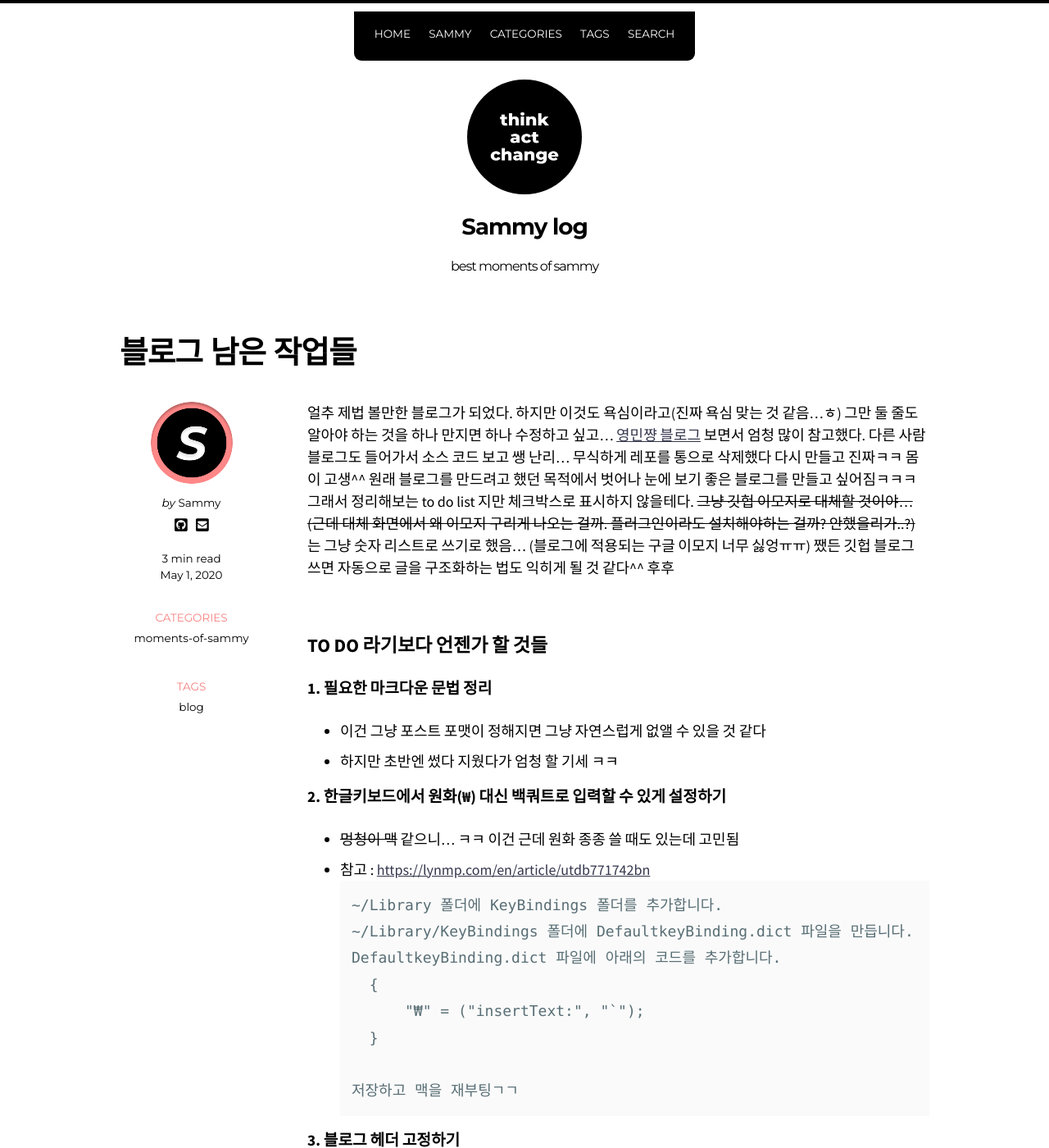
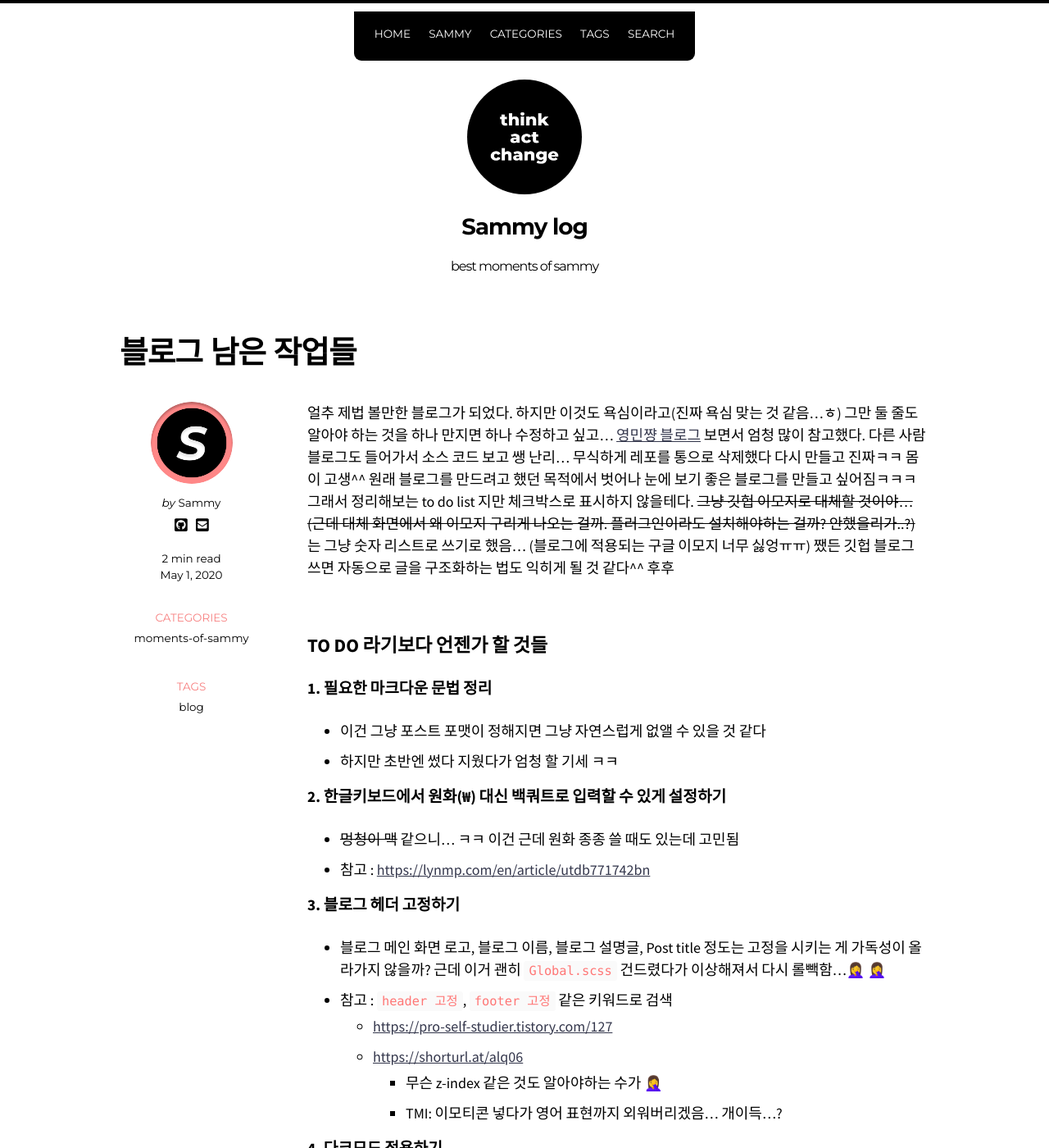
Before and after one commit to ssammykim/ssammykim.github.io, a Jekyll site: the page built from _posts/2020-05-01-to-do-list.md, in a window 1280 px wide and 1400 px high. Shown: the whole window at 82% size. Built offline with Jekyll 4.4.1, drawn with Linux system fonts in a browser that asks for light colours; nearby versions of some CDN libraries; emoji names are drawn with the system emoji font; some web fonts are replaced; comment, search, counter and statistics services are not loaded.

Commit message:
removed h2 description

````diff
--- a/_posts/2020-05-01-to-do-list.md
+++ b/_posts/2020-05-01-to-do-list.md
@@ -23,16 +23,6 @@ published: true
 #### 2. 한글키보드에서 원화(₩) 대신 백쿼트로 입력할 수 있게 설정하기
 - ~~멍청이 맥~~ 같으니... ㅋㅋ 이건 근데 원화 종종 쓸 때도 있는데 고민됨
 - 참고 : <https://lynmp.com/en/article/utdb771742bn>
-```
-  ~/Library 폴더에 KeyBindings 폴더를 추가합니다.
-  ~/Library/KeyBindings 폴더에 DefaultkeyBinding.dict 파일을 만듭니다.
-  DefaultkeyBinding.dict 파일에 아래의 코드를 추가합니다.
-    {
-        "₩" = ("insertText:", "`");
-    }
-
-  저장하고 맥을 재부팅ㄱㄱ
-```
 
 #### 3. 블로그 헤더 고정하기
 - 블로그 메인 화면 로고, 블로그 이름, 블로그 설명글, Post title 정도는 고정을 시키는 게 가독성이 올라가지 않을까? 근데 이거 괜히 `Global.scss` 건드렸다가 이상해져서 다시 롤빽함...:woman_facepalming:	:woman_facepalming:
````
